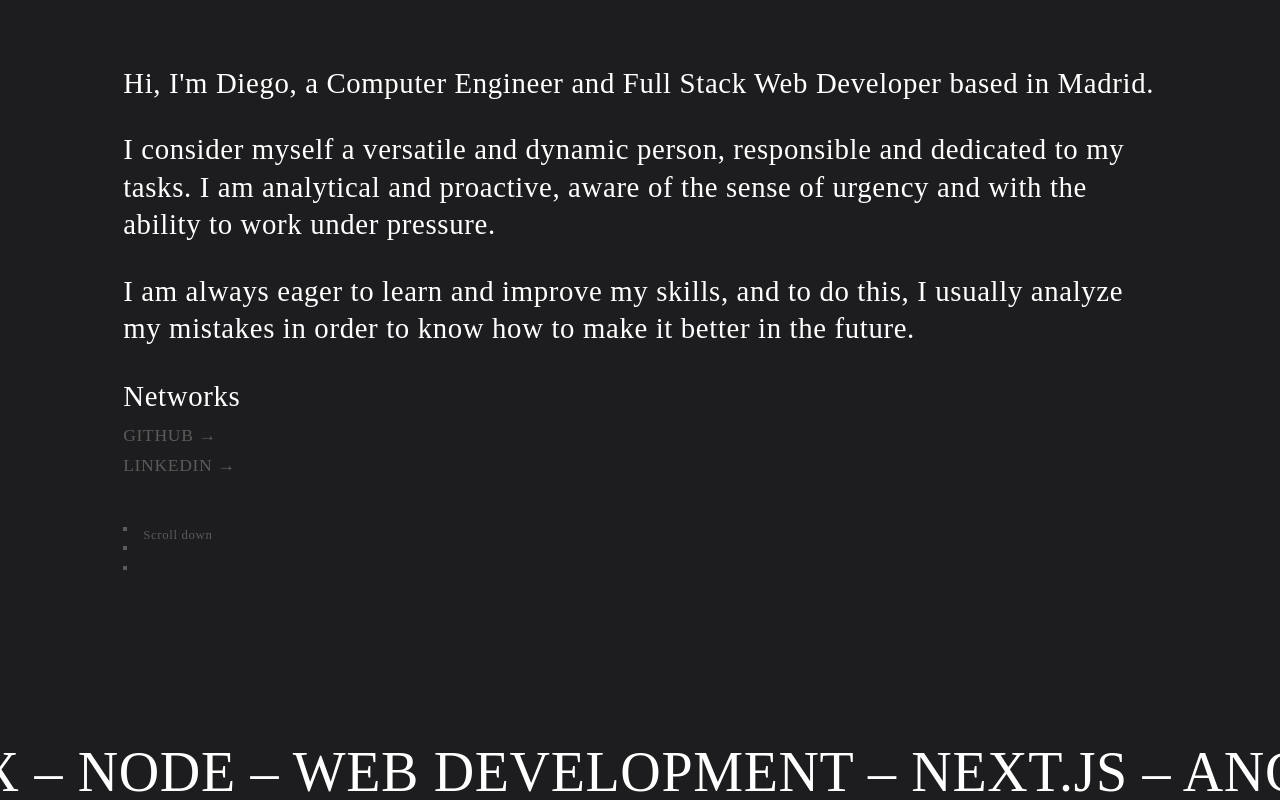
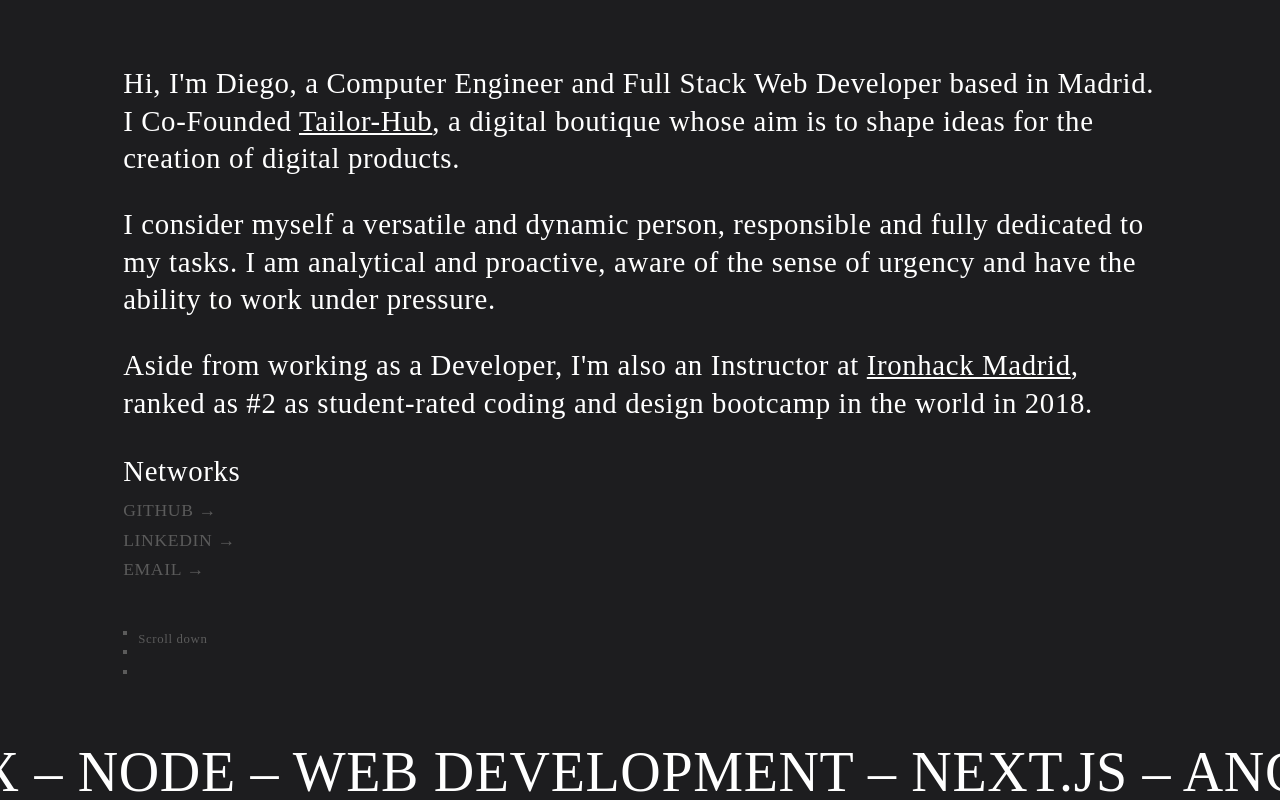
Before and after one commit to diegomendezp/portfolio, a Next.js app: page / in a window 1280 px wide. Shown: the top 800 px of the page. Built offline with nearby package versions, Linux system fonts and the light colour scheme.

Commit message:
Description changed

```diff
--- a/components/Description.js
+++ b/components/Description.js
@@ -17,13 +17,13 @@ export default function Description() {
       <div className="description-content" data-aos="fade-in">
         <div className="description-text">
           <DescriptionParagraph>
-            Hi, I'm Diego, a Computer Engineer and Full Stack Web Developer based in Madrid.
+            Hi, I'm Diego, a Computer Engineer and Full Stack Web Developer based in Madrid. I Co-Founded <a href="https://tailor-hub.com/" target="_blank" rel="noopener noreferrer">Tailor-Hub</a>, a digital boutique whose aim is to shape ideas for the creation of digital products.
           </DescriptionParagraph>
           <DescriptionParagraph>
-            I consider myself a versatile and dynamic person, responsible and dedicated to my tasks.  I am analytical and proactive, aware of the sense of urgency and with the ability to work under pressure.
+            I consider myself a versatile and dynamic person, responsible and fully dedicated to my tasks. I am analytical and proactive, aware of the sense of urgency and have the ability to work under pressure.
           </DescriptionParagraph>
           <DescriptionParagraph>
-            I am always eager to learn and improve my skills, and to do this, I usually analyze my mistakes in order to know how to make it better in the future.
+          Aside from working as a Developer, I'm also an Instructor at <a href="https://www.ironhack.com/en" target="_blank" rel="noopener noreferrer">Ironhack Madrid</a>, ranked as #2 as student-rated coding and design bootcamp in the world in 2018.
           </DescriptionParagraph>
         </div>
         <div className="networks">
--- a/components/Meta.js
+++ b/components/Meta.js
@@ -6,8 +6,9 @@ const Meta = () => {
       <Head>
         <meta name="viewport" content="width=device-width, initial-scale=1" />
         <meta charSet="utf-8" />
-        <meta name="keywords" content="freelancer, spanish, madrid, web development, computer engineer, reactjs, nodejs, nextjs, redux" />
+        <meta name="keywords" content="web development, computer engineer, reactjs, nodejs, nextjs, redux, spanish, madrid" />
         <meta name="description" content="Computer Engineer for React.js, Node.js, Next.js and JavaScript. Based in Madrid, Spanish/English speaking. Web Developer and Bootcamp Instructor." />
+        <meta name="author" content="Diego Méndez" />
         <title>Diego Méndez</title>
         <link
           rel="apple-touch-icon"
--- a/components/Scroll/ScrollStyles.js
+++ b/components/Scroll/ScrollStyles.js
@@ -19,7 +19,7 @@ const ScrollWrapper = styled.div`
         position: absolute;
         margin: 0;
         top: 0;
-        left: 20px;
+        left: 15px;
     }
 
     div.scroll {
--- a/content/networks.json
+++ b/content/networks.json
@@ -6,5 +6,9 @@
   {
     "name": "LinkedIn",
     "link": "https://www.linkedin.com/in/diegomendezp"
+  },
+  {
+    "name": "Email",
+    "link": "mailto:diego.mendez@tailor-hub.com"
   }
 ]
--- a/styles/PageContent.js
+++ b/styles/PageContent.js
@@ -10,17 +10,22 @@ const PageContentWrapper = styled.section`
 
   .description-container {
     width: 100%;
-    height: 100vh;
+    min-height: 100vh;
 
     .description-content {
-      /* border-top: 1px solid rgba(224,224,224, 0.4);
-      border-bottom: 1px solid rgba(224,224,224, 0.4); */
-      /* padding: 5% 0; */
-      /* background-color: #1d1d1f; */
       padding-top: 5%;
     }
 
     .description-text {
+      a {
+        color: white;
+        &:visited {
+          color: white;
+        }
+        &::selection{
+          color:#0095ff;
+        }
+      }
       p {
         margin-bottom: 2%;
       }
@@ -50,9 +55,9 @@ const PageContentWrapper = styled.section`
 
   .copyright {
     position: absolute;
-    bottom: 0.0%;
+    bottom: 0;
     p {
-      font-size: 10px;
+      font-size: 9px;
     }
   }
   @media screen and (orientation: landscape) and (max-height: 414px){
```
